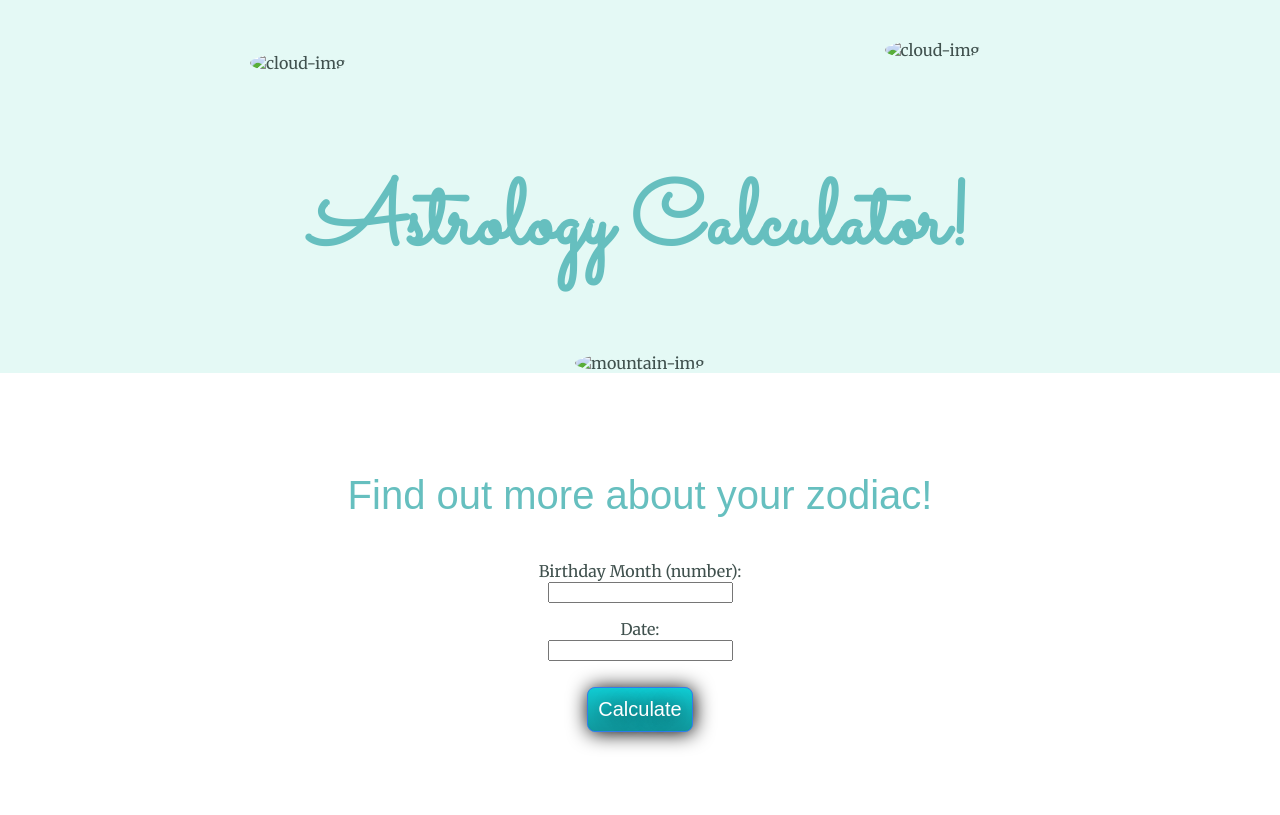
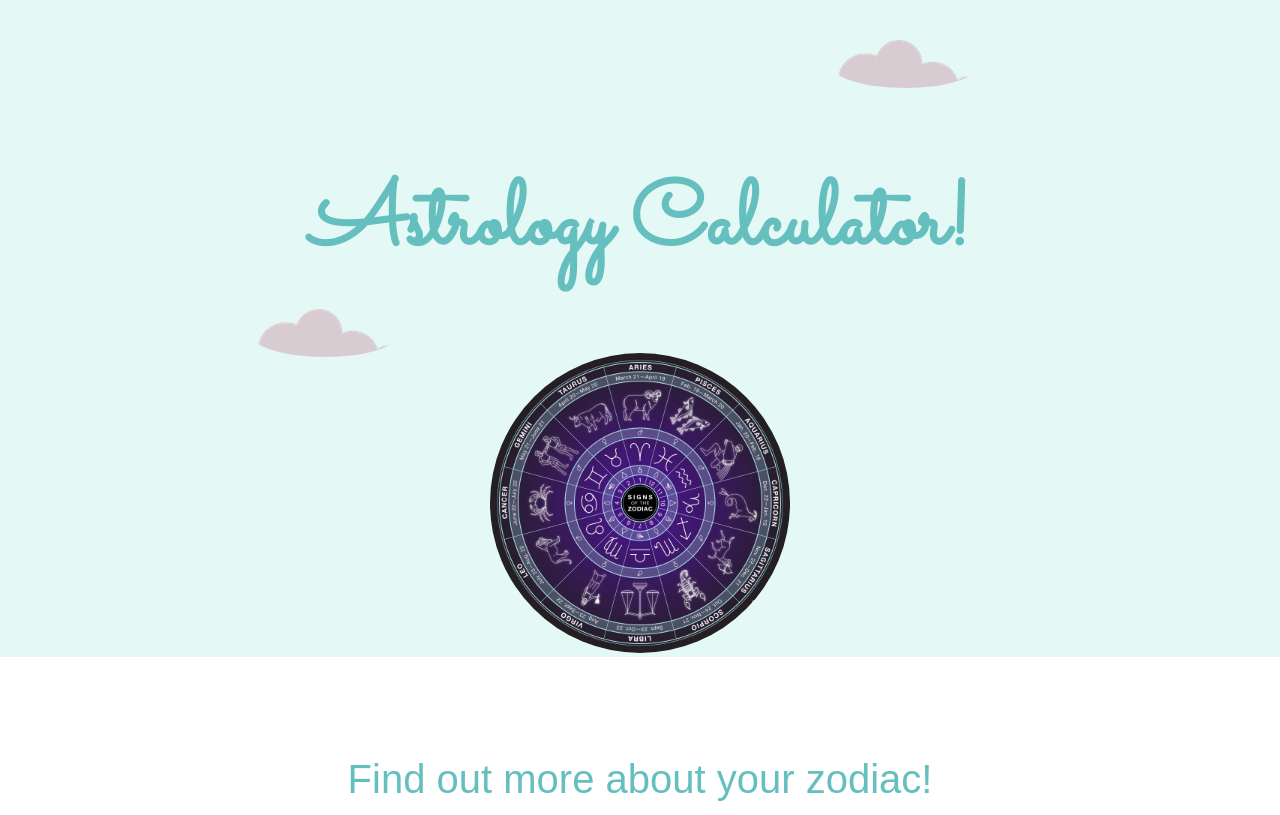
Before and after one commit to arshiam1/cv, a plain HTML site: page index.html in a window 1280 px wide. Shown: the top 815 px of the page. Drawn offline with Linux system fonts and the light colour scheme; files that its build step writes are made by us from their sources; a web font is replaced by a local one.

Commit message:
fixing images

```diff
--- a/index.html
+++ b/index.html
@@ -9,11 +9,11 @@
   </head>
   <body>
   <div class="top-container">
-    <img class="top-cloud" src="CSS/images/cloud.png" alt="cloud-img">
+    <img class="top-cloud" src="cloud.png" alt="cloud-img">
     <h1>Astrology Calculator!</h1>
     <!-- <h2>a <span class="pro">pro</span>grammer.</h2> -->
-    <img class="bottom-cloud"src="CSS/images/cloud.png" alt="cloud-img">
-    <img src="CSS/images/Signs.webp" width="300" height="300" alt="mountain-img" >
+    <img class="bottom-cloud"src="cloud.png" alt="cloud-img">
+    <img src="Signs.webp" width="300" height="300" alt="mountain-img" >
   </div>
   <div class="middle-container">
 <!--  <div class="profile">
```
